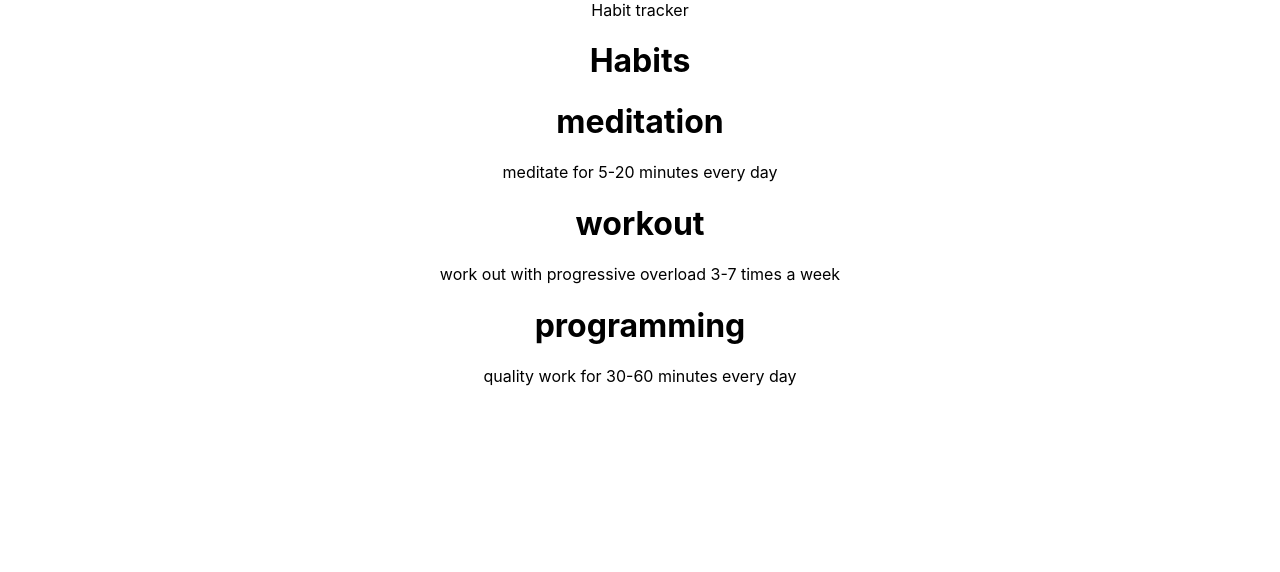
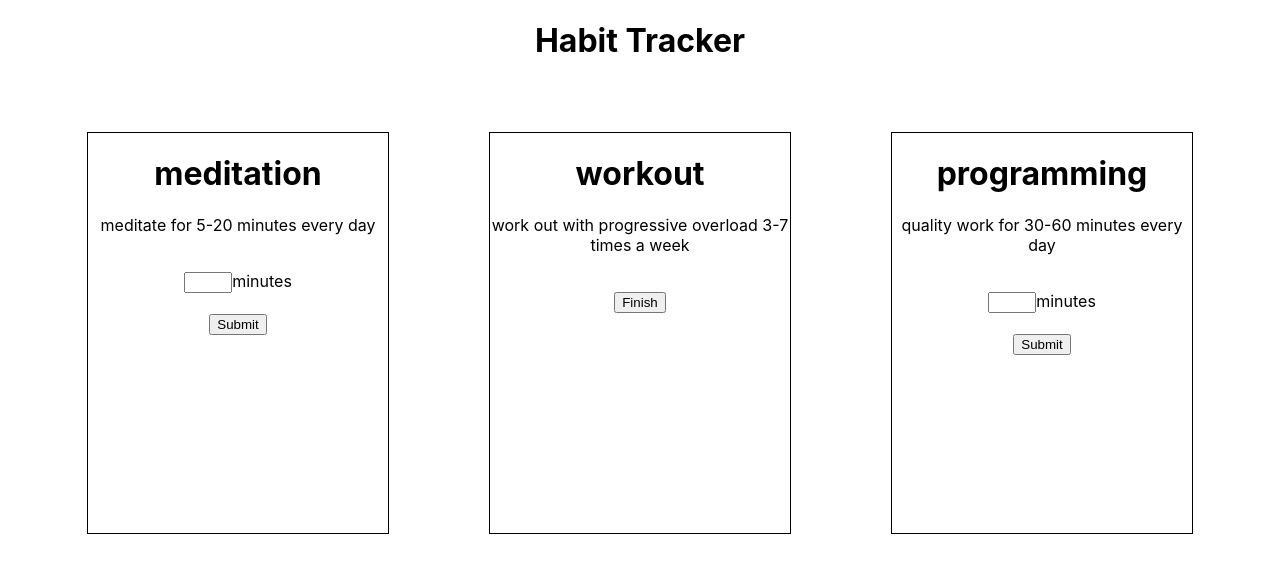
Before and after one commit to marcusotterstad/habit-website, a React (Create React App) app: page / in a window 1280 px wide. Shown: the top 572 px of the page. Built offline with nearby package versions, Linux system fonts and the light colour scheme.

Commit message:
added basic habit cards

```diff
--- a/src/components/App.js
+++ b/src/components/App.js
@@ -5,7 +5,7 @@ import './App.css';
 function App() {
   return (
     <div className="App">
-      Habit tracker
+      <h1>Habit Tracker</h1>
       {/* <NavBar /> */}
       <Habits />
     </div>
--- /dev/null
+++ b/src/components/HabitCard/HabitCard.css
@@ -0,0 +1,6 @@
+.card {
+    border: 1px solid black;
+    height: 400px;
+    width: 300px;
+    margin: 50px;
+}
--- a/src/components/HabitCard/HabitCard.js
+++ b/src/components/HabitCard/HabitCard.js
@@ -1,12 +1,45 @@
 import React from 'react';
+import "./HabitCard.css";
+
+function DurationForm() {
+    return (
+        <div>
+            <input name= "minutes" type="number" style={{maxWidth: 40}} min="0" />
+            <label htmlFor="minutes">minutes</label>
+            <br />
+            <br />
+            <button>Submit</button>
+        </div>
+    )
+}
+
+function CheckmarkForm() {
+    return (
+        <div>
+            <button>Finish</button>
+        </div>
+    )
+}
 
 function HabitCard({name, type, goal}) {
-  return (
-    <div>
-        <h1>{name}</h1>
-        <p>{goal}</p>
-    </div>
-  )
+    let CompleteForm = null;
+    switch(type) {
+        case "checkmark":
+            CompleteForm = <CheckmarkForm />;
+            break;
+        case "duration":
+            CompleteForm = <DurationForm />;
+            break;
+    }
+    return (
+        <div class="card">
+            <h1>{name}</h1>
+            <p>{goal}</p>
+            <br />
+            {CompleteForm}
+
+        </div>
+    )
 }
 
 export default HabitCard
--- /dev/null
+++ b/src/features/habits/Habits.css
@@ -0,0 +1,4 @@
+.container {
+    display: inline-flex;
+    justify-content: space-evenly;
+}
--- a/src/features/habits/Habits.js
+++ b/src/features/habits/Habits.js
@@ -1,4 +1,6 @@
 import React from 'react';
+import './Habits.css';
+
 import { useSelector, useDispatch } from 'react-redux';
 import { selectHabits } from './habitsSlice';
 import HabitCard from '../../components/HabitCard/HabitCard';
@@ -6,10 +8,8 @@ import HabitCard from '../../components/HabitCard/HabitCard';
 function Habits() {
     const habits = useSelector(selectHabits);
     return (
-        <div>
-            <h1>Habits</h1>
-            <p>{habits.map((habit) => <HabitCard name={habit.name} type={habit.type} goal={habit.goal}  />)}</p>
-
+        <div class="container">
+            {habits.map((habit) => <HabitCard name={habit.name} type={habit.type} goal={habit.goal}  />)}
         </div>
     )
 }
```
